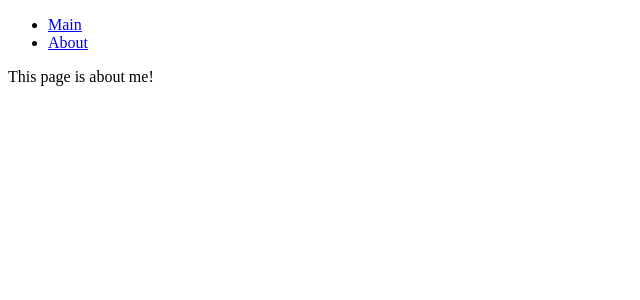
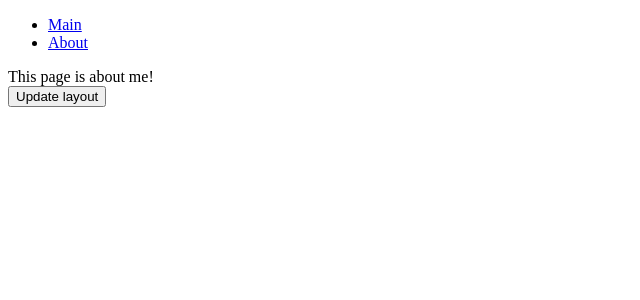
Before and after one commit to PS213073/nuxt-portfolio, a Nuxt app: page /about in a window 1280 px wide. Shown: the top 300 px of the page, without its empty margins (0-640 px from the left). Built offline with nearby package versions, Linux system fonts and the light colour scheme.

Commit message:
Setting Different Layouts also Dynamically

```diff
--- a/app.vue
+++ b/app.vue
@@ -5,3 +5,8 @@
     </NuxtLayout>
   </div>
 </template>
+
+
+<!-- <script setup>
+const layout = 'another'
+</script> -->
--- /dev/null
+++ b/layouts/another.vue
@@ -0,0 +1,6 @@
+<template>
+    <div>
+      <div>This another layout</div>
+      <slot />
+    </div>
+  </template>
--- a/pages/about.vue
+++ b/pages/about.vue
@@ -1,5 +1,16 @@
 <template>
-    <div>
-        This page is about me!
-    </div>
+  <div>This page is about me!</div>
+  <div>
+    <button @click="enableCustomLayout">Update layout</button>
+  </div>
 </template>
+
+<script setup lang="ts">
+// definePageMeta({
+//   layout: "another",
+// });
+
+function enableCustomLayout() {
+  setPageLayout("another");
+}
+</script>
```
